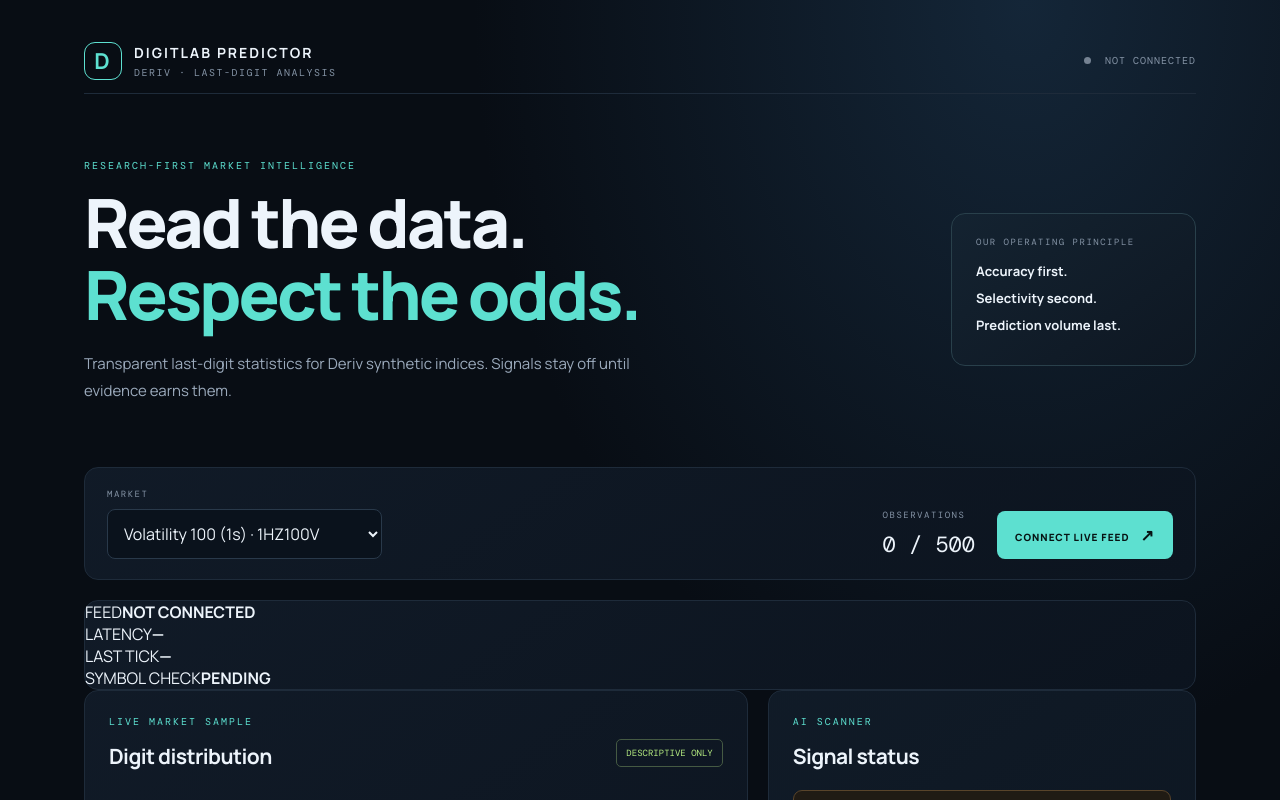
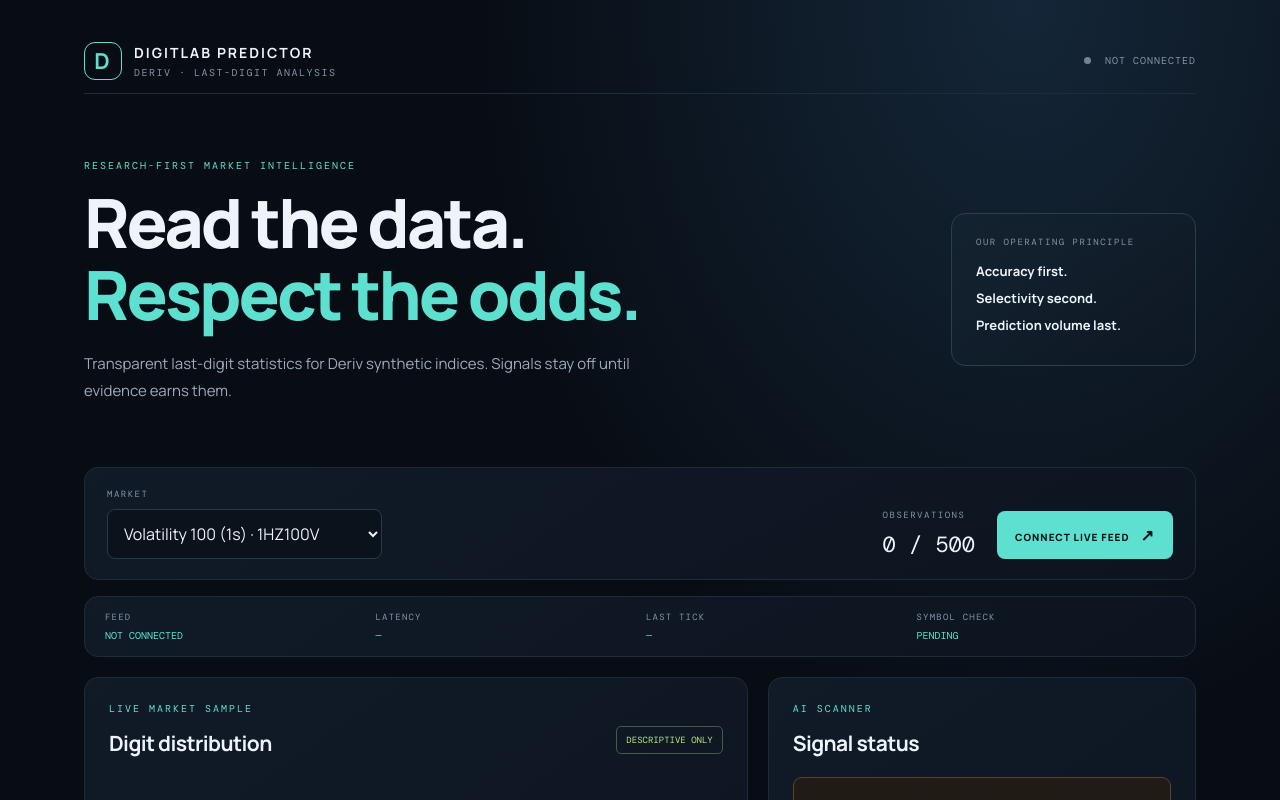
Before and after one commit to Mununuline/digitlabpredictor, a Next.js app: page / in a window 1280 px wide. Shown: the top 800 px of the page. Built offline with nearby package versions, Linux system fonts and the light colour scheme.

Commit message:
Add live feed diagnostics styling

```diff
--- a/app/globals.css
+++ b/app/globals.css
@@ -53,3 +53,10 @@ h2{font-size:21px;letter-spacing:-.6px;margin:0 0 20px}
 .methodology p:last-child{font-size:12px;line-height:1.8;color:#9baabc;margin:0}
 footer{display:flex;justify-content:space-between;color:#647386;font-size:9px;letter-spacing:1px;padding:24px 2px}
 @media(max-width:760px){.shell{padding:16px}.hero{padding:42px 0 28px;display:block}.principle-card{margin-top:22px}.controls{align-items:stretch;flex-direction:column;gap:16px}.sample-field{margin:0}.sample-field strong{font-size:18px}select{min-width:0;width:100%}.grid{grid-template-columns:1fr}.digit-grid{gap:6px}.digit-cell{padding:9px 6px}.methodology{grid-template-columns:1fr;gap:5px}footer{gap:10px;flex-direction:column}.status{font-size:8px}}
+
+.feed-meta{display:grid;grid-template-columns:repeat(4,1fr);gap:12px;padding:14px 20px;margin:-4px 0 20px}
+.feed-meta div{display:flex;flex-direction:column;gap:6px}
+.feed-meta span{font:9px 'DM Mono',monospace;color:var(--muted);letter-spacing:1.2px}
+.feed-meta b{font:10px 'DM Mono',monospace;color:var(--cyan);overflow-wrap:anywhere}
+.feed-error{padding:10px 12px;border:1px solid #694044;background:#25171c;border-radius:7px;color:#f1a5a5;font:10px 'DM Mono',monospace;line-height:1.7;overflow-wrap:anywhere}
+@media(max-width:760px){.feed-meta{grid-template-columns:repeat(2,1fr);gap:14px;padding:14px}}
```
